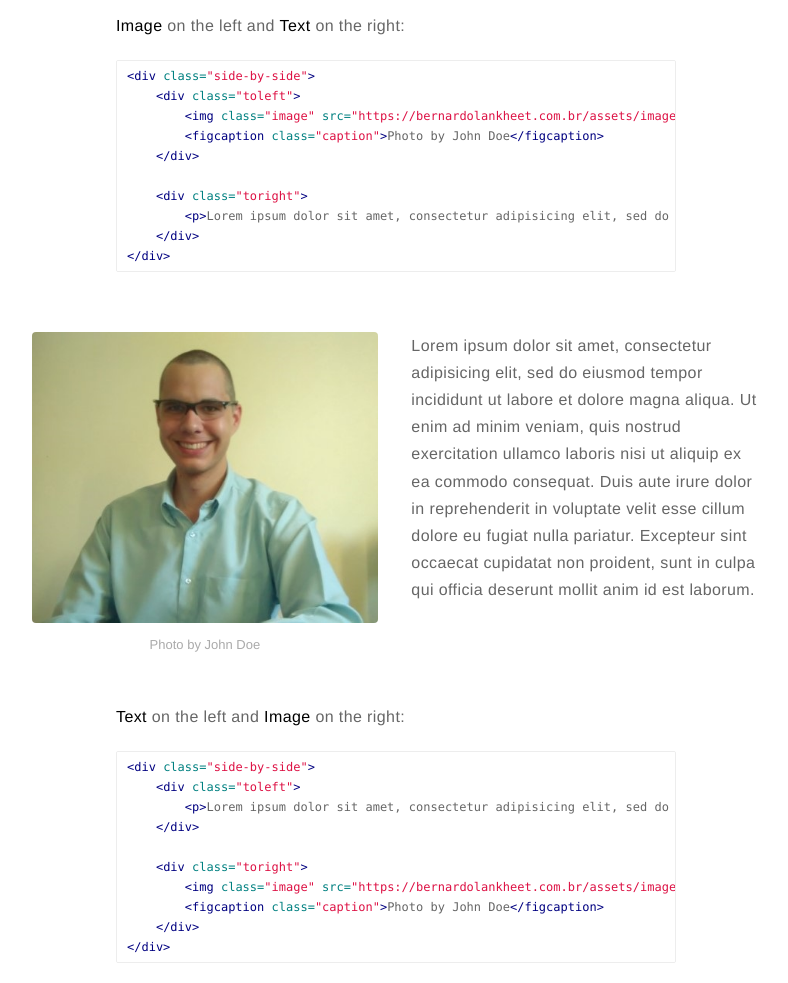
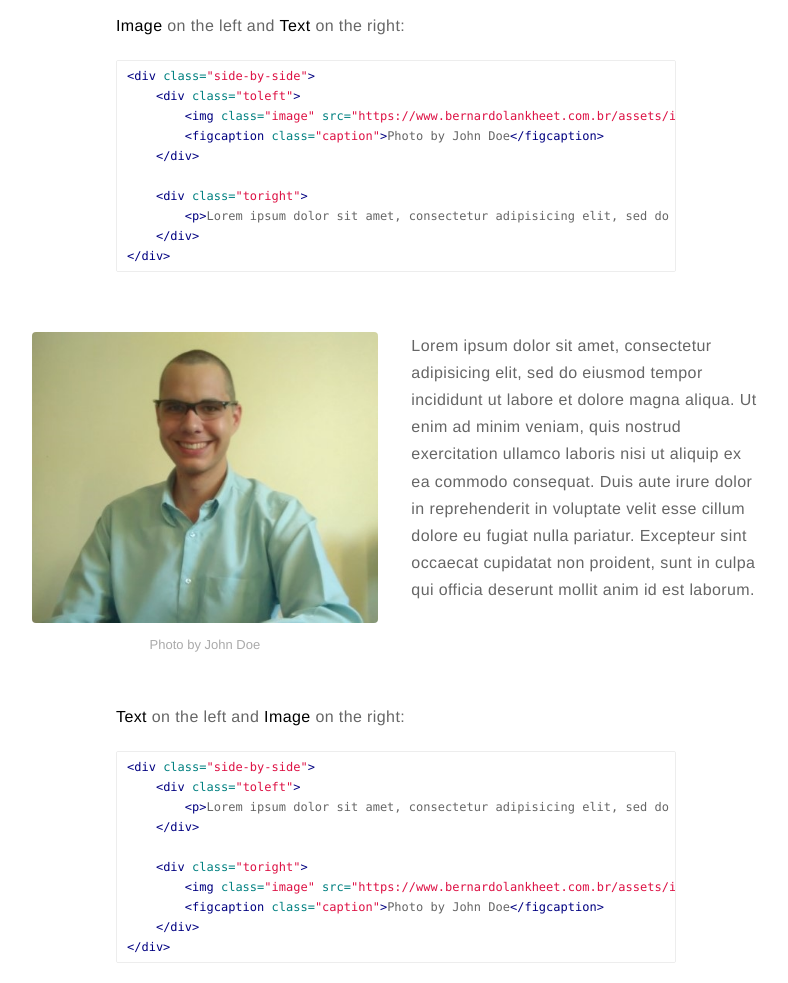
Before and after one commit to bernardolankheet/bernardolankheet.github.io, a Jekyll site: the page built from _posts/2015-02-24-markdown-extra-components.markdown, in a window 1280 px wide and 1400 px high, scrolled down 1068 px. Shown: the part 151-1134 px from the top of the window, without its empty margins (244-1032 px from the left). Built offline with Jekyll 4.4.1, drawn with Linux system fonts in a browser that asks for light colours; comment, search, counter and statistics services are not loaded; some of the changed lines change nothing that is shown.

Commit message:
Update _config.yml

```diff
--- a/_config.yml
+++ b/_config.yml
@@ -16,7 +16,7 @@
 resume-external: false
 resume-url: https://google.com/?q=my+resume
 
-url: https://bernardolankheet.com.br
+url: https://www.bernardolankheet.com.br
 # your url: https://USERNAME.github.io
 
 permalink: /:title/
```
